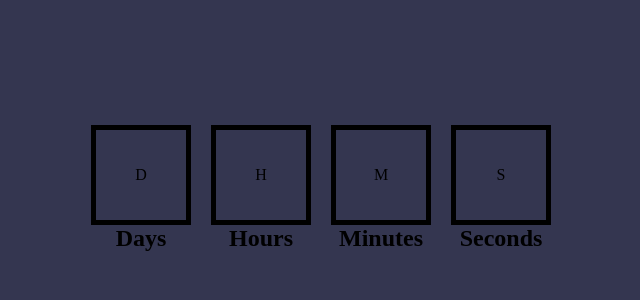
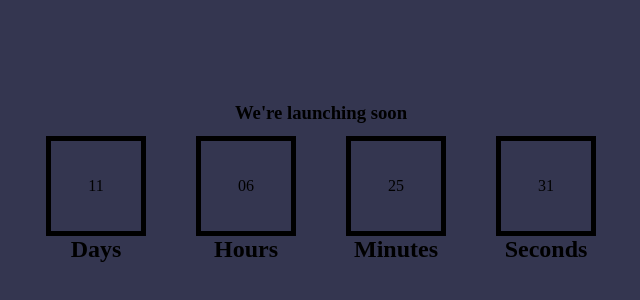
Before and after one commit to tokelo-12/vue-js-countdown-timer, a Vue app in the folder timer/: page / in a window 1280 px wide. Shown: the part 212-512 px from the top of the page, without its empty margins (319-959 px from the left). Built offline with nearby package versions, Linux system fonts and the light colour scheme.

Commit message:
js timer functionality finally working

```diff
--- a/timer/src/App.vue
+++ b/timer/src/App.vue
@@ -1,11 +1,18 @@
 <template>
   <div class="container">
+    <Header></Header>
     <Clock/>
   </div>
 </template>
 
 <script setup>
   import Clock from './components/Clock.vue';
+  import Header from './components/Header.vue';
+
+
+
+
+
 </script>
 
 
@@ -22,89 +29,88 @@
 
 
 
+// <!-- <script setup>
+// import { RouterLink, RouterView } from 'vue-router'
+// import HelloWorld from './components/HelloWorld.vue'
+// </script>
 
-<!-- <script setup>
-import { RouterLink, RouterView } from 'vue-router'
-import HelloWorld from './components/HelloWorld.vue'
-</script>
+// <template>
+//   <header>
+//     <img alt="Vue logo" class="logo" src="@/assets/logo.svg" width="125" height="125" />
 
-<template>
-  <header>
-    <img alt="Vue logo" class="logo" src="@/assets/logo.svg" width="125" height="125" />
+//     <div class="wrapper">
+//       <HelloWorld msg="You did it!" />
 
-    <div class="wrapper">
-      <HelloWorld msg="You did it!" />
+//       <nav>
+//         <RouterLink to="/">Home</RouterLink>
+//         <RouterLink to="/about">About</RouterLink>
+//       </nav>
+//     </div>
+//   </header>
 
-      <nav>
-        <RouterLink to="/">Home</RouterLink>
-        <RouterLink to="/about">About</RouterLink>
-      </nav>
-    </div>
-  </header>
+//   <RouterView />
+// </template>
 
-  <RouterView />
-</template>
+// <style scoped>
+// header {
+//   line-height: 1.5;
+//   max-height: 100vh;
+// }
 
-<style scoped>
-header {
-  line-height: 1.5;
-  max-height: 100vh;
-}
+// .logo {
+//   display: block;
+//   margin: 0 auto 2rem;
+// }
 
-.logo {
-  display: block;
-  margin: 0 auto 2rem;
-}
+// nav {
+//   width: 100%;
+//   font-size: 12px;
+//   text-align: center;
+//   margin-top: 2rem;
+// }
 
-nav {
-  width: 100%;
-  font-size: 12px;
-  text-align: center;
-  margin-top: 2rem;
-}
+// nav a.router-link-exact-active {
+//   color: var(--color-text);
+// }
 
-nav a.router-link-exact-active {
-  color: var(--color-text);
-}
+// nav a.router-link-exact-active:hover {
+//   background-color: transparent;
+// }
 
-nav a.router-link-exact-active:hover {
-  background-color: transparent;
-}
+// nav a {
+//   display: inline-block;
+//   padding: 0 1rem;
+//   border-left: 1px solid var(--color-border);
+// }
 
-nav a {
-  display: inline-block;
-  padding: 0 1rem;
-  border-left: 1px solid var(--color-border);
-}
+// nav a:first-of-type {
+//   border: 0;
+// }
 
-nav a:first-of-type {
-  border: 0;
-}
+// @media (min-width: 1024px) {
+//   header {
+//     display: flex;
+//     place-items: center;
+//     padding-right: calc(var(--section-gap) / 2);
+//   }
 
-@media (min-width: 1024px) {
-  header {
-    display: flex;
-    place-items: center;
-    padding-right: calc(var(--section-gap) / 2);
-  }
+//   .logo {
+//     margin: 0 2rem 0 0;
+//   }
 
-  .logo {
-    margin: 0 2rem 0 0;
-  }
+//   header .wrapper {
+//     display: flex;
+//     place-items: flex-start;
+//     flex-wrap: wrap;
+//   }
 
-  header .wrapper {
-    display: flex;
-    place-items: flex-start;
-    flex-wrap: wrap;
-  }
+//   nav {
+//     text-align: left;
+//     margin-left: -1rem;
+//     font-size: 1rem;
 
-  nav {
-    text-align: left;
-    margin-left: -1rem;
-    font-size: 1rem;
-
-    padding: 1rem 0;
-    margin-top: 1rem;
-  }
-}
-</style> -->
+//     padding: 1rem 0;
+//     margin-top: 1rem;
+//   }
+// }
+// </style> -->
--- a/timer/src/assets/input.scss
+++ b/timer/src/assets/input.scss
@@ -4,23 +4,34 @@
     box-sizing: border-box;
 }
 
-.container{
-    height: 100vh;
-    display: flex;
-    flex-direction: row;
-    align-items: center;
-    justify-content: center;
+body{
     background-color:hsl(236, 21%, 26%);
 }
 
+.container{
+    height: 100vh;
+    width: inherit;
+    display: flex;
+    flex-direction: column;
+    align-items: center;
+    justify-content: center;
+}
+
+
 .clock-container{
+    display: flex;
+    // width: 700px;
+    justify-content: space-between;
+}
+
+.segment-container{
     height: 150px;
     width: 100px;
     display: flex;
     flex-direction: column;
     align-items: center;
     justify-content: center;
-    margin-right: 20px;
+    margin-right: 50px;
 }
 
 .clock{
@@ -32,6 +43,6 @@
     height: 100px;
 }
 
-.clock-container:last-child{
+.segment-container:last-child{
     margin-right: 0;
 }
--- a/timer/src/assets/output.css
+++ b/timer/src/assets/output.css
@@ -4,23 +4,32 @@
   box-sizing: border-box;
 }
 
-.container {
-  height: 100vh;
-  display: flex;
-  flex-direction: row;
-  align-items: center;
-  justify-content: center;
+body {
   background-color: hsl(236deg, 21%, 26%);
 }
 
+.container {
+  height: 100vh;
+  width: inherit;
+  display: flex;
+  flex-direction: column;
+  align-items: center;
+  justify-content: center;
+}
+
 .clock-container {
+  display: flex;
+  justify-content: space-between;
+}
+
+.segment-container {
   height: 150px;
   width: 100px;
   display: flex;
   flex-direction: column;
   align-items: center;
   justify-content: center;
-  margin-right: 20px;
+  margin-right: 50px;
 }
 
 .clock {
@@ -32,7 +41,7 @@
   height: 100px;
 }
 
-.clock-container:last-child {
+.segment-container:last-child {
   margin-right: 0;
 }
 
--- a/timer/src/components/Clock.vue
+++ b/timer/src/components/Clock.vue
@@ -1,20 +1,71 @@
 <template>
-
-        <div class="clock-container">
-            <div class="clock">D</div>
+    <div class="clock-container">
+        <div class="segment-container">
+            <div class="clock">{{displayDays}}</div>
             <div class="label"><h2>Days</h2></div>
         </div>
-        <div class="clock-container">
-            <div class="clock">H</div>
+        <div class="segment-container">
+            <div class="clock">{{displayHours}}</div>
             <div class="label"><h2>Hours</h2></div>
         </div>
-        <div class="clock-container">
-            <div class="clock">M</div>
+        <div class="segment-container">
+            <div class="clock">{{displayMinutes}}</div>
             <div class="label"><h2>Minutes</h2></div>
         </div>
-        <div class="clock-container">
-            <div class="clock">S</div>
+        <div class="segment-container">
+            <div class="clock">{{displaySeconds}}</div>
             <div class="label"><h2>Seconds</h2></div>
         </div>
+    </div>
+</template>
 
-</template>
+<script setup>
+import { computed, onMounted, ref } from 'vue';
+
+
+    let displayDays = ref(0)
+    let displayHours = ref(0)
+    let displayMinutes = ref(0)
+    let displaySeconds = ref(0)
+
+
+    const _seconds = computed(()=> 1000)
+    const _minutes= computed(()=> _seconds.value*60)
+    const _hours = computed(()=> _minutes.value*60)
+    const _days = computed(()=> _hours.value*24)
+
+    onMounted(()=>{
+        showRemaining()
+    })
+
+    function format(num){
+        return num < 10 ? "0" + num : num
+    }
+
+    const showRemaining = () =>{
+
+        const timer = setInterval(()=>{
+            const now = new Date();
+            const end = new Date(2024,0,1,0,0,0,0); //end date at 1st jan 2024 00:00:00:00
+            const distance = end.getTime() - now.getTime();
+
+            if(distance < 0 ){
+                clearInterval(timer)
+                return
+            }
+
+            const days = Math.floor(distance/_days.value);
+            const hours = Math.floor((distance % _days.value)/_hours.value)
+            const minutes = Math.floor((distance % _hours.value)/_minutes.value)
+            const seconds = Math.floor((distance % _minutes.value)/_seconds.value)
+
+            //preceding 0 format
+            displaySeconds.value = format(seconds)
+            displayMinutes.value = format(minutes);
+            displayHours.value = format(hours);
+            displayDays.value = format(days);
+        }, 1000)
+    }
+
+
+</script>
--- /dev/null
+++ b/timer/src/components/Header.vue
@@ -0,0 +1,3 @@
+<template>
+    <h3>We're launching soon</h3>
+</template>
```
Also changed, not shown: 1 other file (tests, documents, lock files or other folders).
